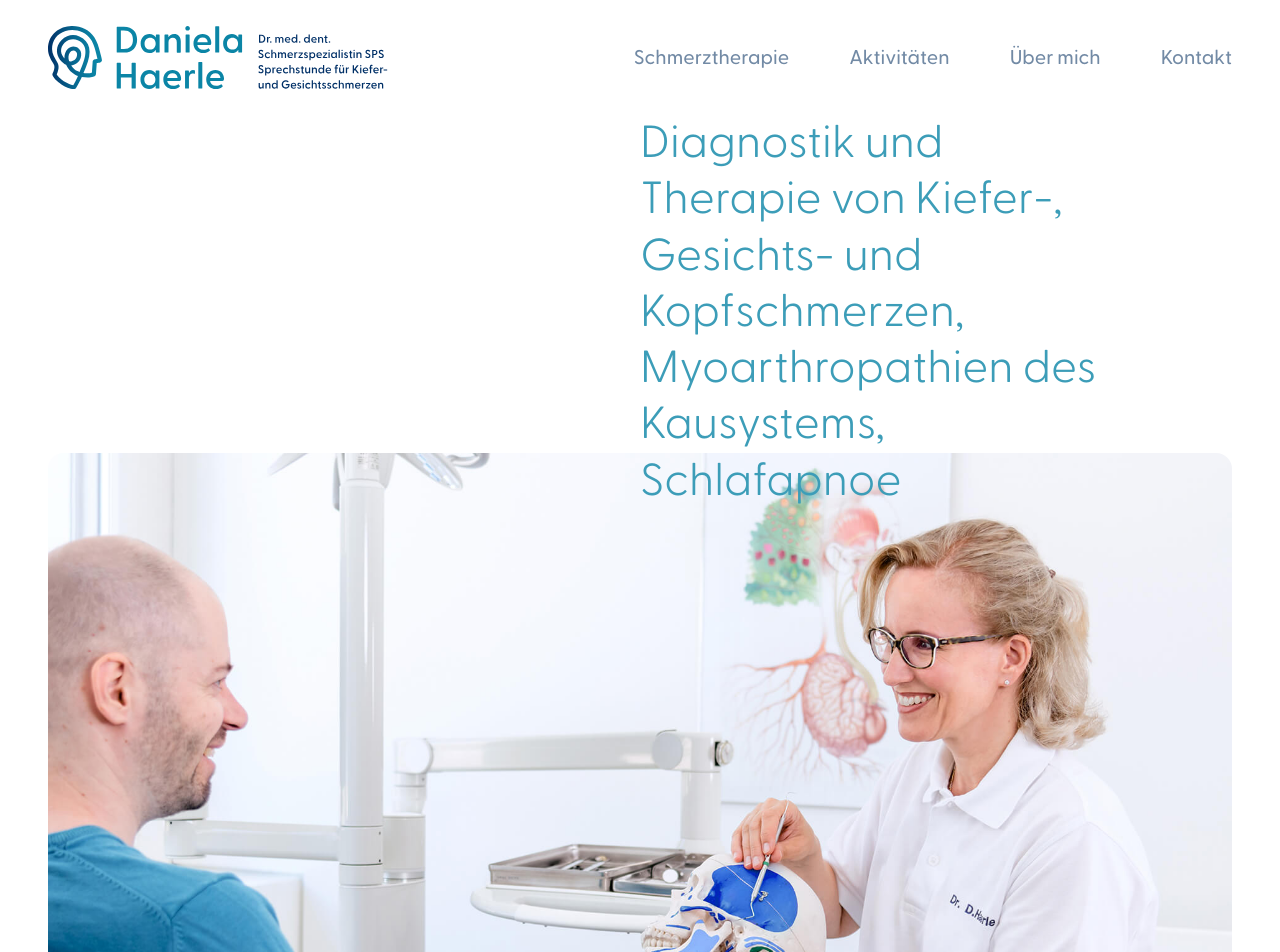
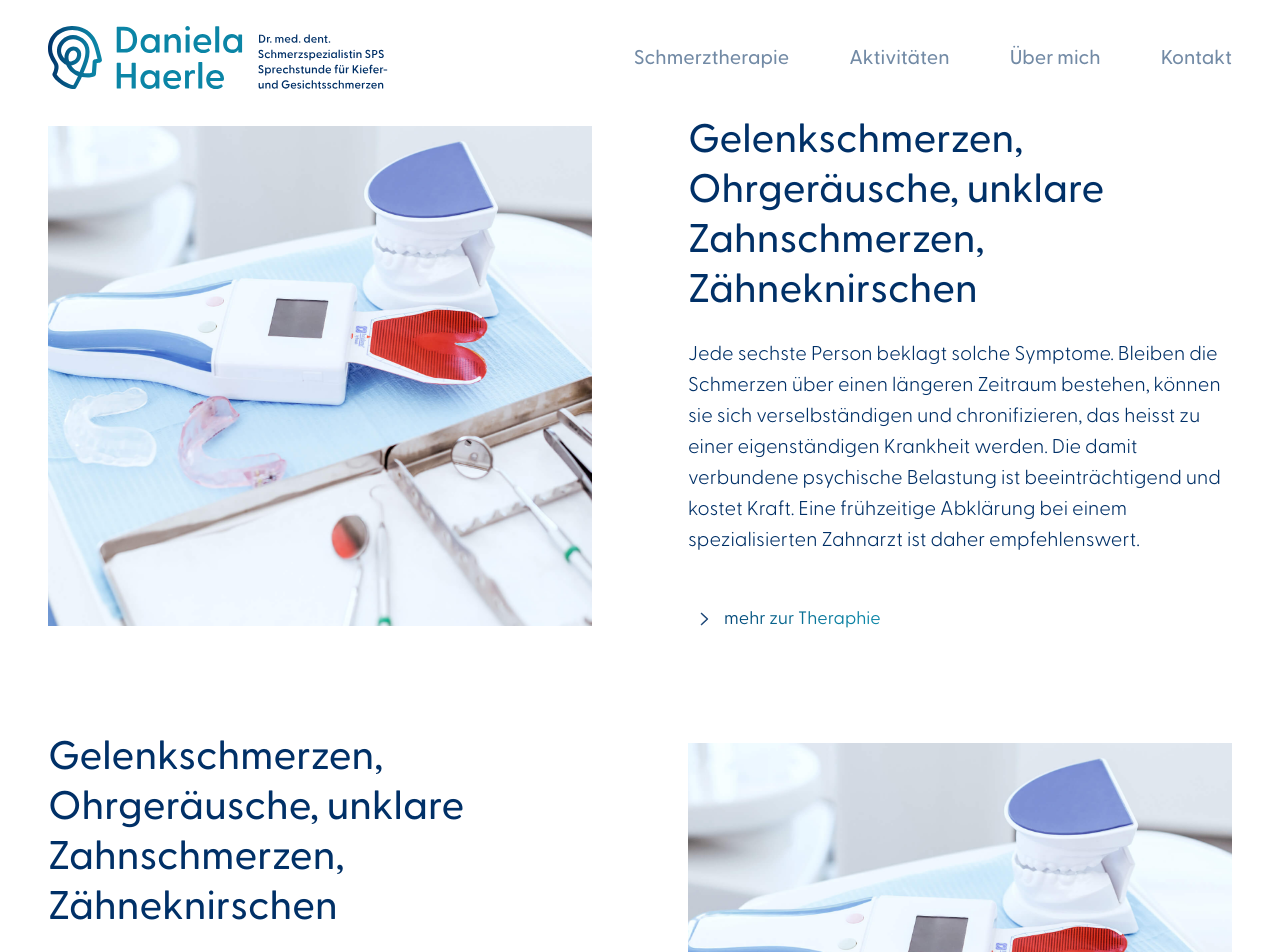
Before and after one commit to jeromehaas/haerle-practice-web, a Next.js app: page / in a window 1280 px wide. Shown: the top 952 px of the page. Built offline with nearby package versions, Linux system fonts and the light colour scheme.

Commit message:
Setup: component contact-form

```diff
--- a/components/layouts/section/section.scss
+++ b/components/layouts/section/section.scss
@@ -2,7 +2,7 @@
 	position: relative;
 	// border: 2px solid red;
 	overflow: hidden;
-	margin-bottom: 32px;
+	margin-bottom: 96px;
 
 	&__inner {
 		padding: 0 48px;
--- a/components/partials/file-input/file-input.scss
+++ b/components/partials/file-input/file-input.scss
@@ -21,7 +21,7 @@
 	 	padding: 32px 23px;
 	 	border-radius: 4px 0 0 4px;
 	 	outline: none;
-	 	border: 1px solid $darkblue-80;
+		 border: 1px solid $lightblue-50;
 	 	background: $lightblue-20;
 	 	caret-color: $lightblue-50;
 	 	text-align: center;
@@ -50,6 +50,7 @@
 		border-radius: 0 4px 4px 0 ;
 		outline: none;
 		border: 1px solid $lightblue-50;
+		border-left: 0;
 		color: $darkblue-100;
 		caret-color: $lightblue-50;
 		pointer-events: none;
--- /dev/null
+++ b/components/sections/article/article.jsx
@@ -0,0 +1,46 @@
+import { Image } from 'components/partials/image/image';
+import { Section } from 'components/layouts/section/section';
+import { Heading } from 'components/partials/heading/heading';
+import { Paragraph } from 'components/partials/paragraph/paragraph';
+import { Link } from 'components/partials/link/link';
+
+const Article = ({ data }) => {
+
+  return (
+    <Section data={{
+      className: `article ${ data.reverse ? 'article--reverse' : '' }`
+    }}>
+      <div className="article__wrapper">
+        <Image data={{
+          width: 660,
+          height: 494,
+          alt: '',
+          src: '/images/02-daniela-haerle-instrumente.jpg',
+          className: 'article__image'
+        }} />
+        <div className="article__content">
+          <Heading data={{
+            className: 'article__title',
+            level: 'h2'
+          }}>{ data.title }
+          </Heading>
+          <Paragraph data={{
+            className: 'article__text'
+          }}>
+            { data.text }
+          </Paragraph>
+          <Link data={{
+            href: data.linkHref,
+            text: data.linkText,
+            icon: 'arrow',
+            className: 'article__link'
+          }}>mehr zur Theraphie</Link>
+        </div>
+      </div>
+    </Section>
+  )
+};
+
+export {
+  Article
+};
--- /dev/null
+++ b/components/sections/article/article.scss
@@ -0,0 +1,70 @@
+.article {
+
+	&__wrapper {
+		display: grid;
+		grid-template: auto / 1fr 1fr;
+		grid-template-areas:
+			"image content";
+		grid-column-gap: 96px;
+		align-items: center;
+	}
+
+	&__image {
+		height: 100%;
+		max-height: 500px;
+		position: relative;
+		grid-area: image;
+	}
+
+	&__image span {
+		position: unset !important;
+	}
+
+	&__content {
+		grid-area: content;
+	}
+
+	&__title {
+		margin-bottom: 24px;
+	}
+
+	&__text {
+		margin-bottom: 48px;
+	}
+
+	&--reverse {
+
+		.article__wrapper {
+			grid-template: auto / 1fr 1fr;
+			grid-template-areas:
+				"content image";
+		}
+
+	}
+
+	@media (max-width: 1200px) {
+
+		&__image {
+			max-height: unset;
+		}
+
+	}
+
+	@media (max-width: 850px) {
+
+		&__wrapper {
+			grid-template: auto auto / auto !important;
+			grid-template-areas:
+				"image"
+				"content" !important;
+			grid-column-gap: 64px;
+			align-items: center;
+		}
+
+		&__image {
+			margin-bottom: 48px;
+		}
+
+	}
+
+}
--- a/components/sections/contact-form/contact-form.jsx
+++ b/components/sections/contact-form/contact-form.jsx
@@ -6,8 +6,6 @@ import { Textarea } from 'components/partials/textarea/textarea';
 import { SubmitButton } from 'components/partials/submit-button/submit-button';
 
 const ContactForm = () => {
-
-
 
   const [formState, setFormState] = useState({
     firstname: { value: '', hasError: false },
--- a/pages/index.js
+++ b/pages/index.js
@@ -4,15 +4,30 @@ import { Quote } from 'components/sections/quote/quote';
 import { Teaser } from 'components/sections/teaser/teaser';
 import { CTA } from 'components/sections/cta/cta';
 import { Statement } from 'components/sections/statement/statement';
-import { Textarea } from 'components/partials/textarea/textarea';
-import { TextInput } from 'components/partials/text-input/text-input';
-import { FileInput } from 'components/partials/file-input/file-input';
 import { ContactForm } from 'components/sections/contact-form/contact-form';
+import { Article } from 'components/sections/article/article';
 
 const Start = () => {
   return (
     <Page>
-
+      <Article data={{
+        title: 'Gelenkschmerzen, Ohrgeräusche, unklare Zahnschmerzen, Zähneknirschen',
+        text: 'Jede sechste Person beklagt solche Symptome. Bleiben die Schmerzen über einen längeren Zeitraum bestehen, können sie sich verselbständigen und chronifizieren, das heisst zu einer eigenständigen Krankheit werden. Die damit verbundene psychische Belastung ist beeinträchtigend und kostet Kraft. Eine frühzeitige Abklärung bei einem spezialisierten Zahnarzt ist daher empfehlenswert.',
+        imageSrc: '/images/02-daniela-haerle-instrumente.jpg',
+        imageAlt: '#',
+        linkText: 'link',
+        linkHref: 'https://google.com',
+        reverse: false
+      }} />
+      <Article data={{
+        title: 'Gelenkschmerzen, Ohrgeräusche, unklare Zahnschmerzen, Zähneknirschen',
+        text: 'Jede sechste Person beklagt solche Symptome. Bleiben die Schmerzen über einen längeren Zeitraum bestehen, können sie sich verselbständigen und chronifizieren, das heisst zu einer eigenständigen Krankheit werden. Die damit verbundene psychische Belastung ist beeinträchtigend und kostet Kraft. Eine frühzeitige Abklärung bei einem spezialisierten Zahnarzt ist daher empfehlenswert.',
+        imageSrc: '/images/02-daniela-haerle-instrumente.jpg',
+        imageAlt: '#',
+        linkText: 'link',
+        linkHref: 'https://google.com',
+        reverse: true
+      }} />
       <Hero data={{
         titleText: 'Diagnostik und Therapie von Kiefer-, Gesichts- und Kopfschmerzen, Myoarthropathien des Kausystems, Schlafapnoe',
         titleColor: 'lightblue',
--- a/styles/central.scss
+++ b/styles/central.scss
@@ -38,3 +38,4 @@
 @import 'components/sections/cta/cta';
 @import 'components/sections/statement/statement';
 @import 'components/sections/contact-form/contact-form';
+@import 'components/sections/article/article';
```
